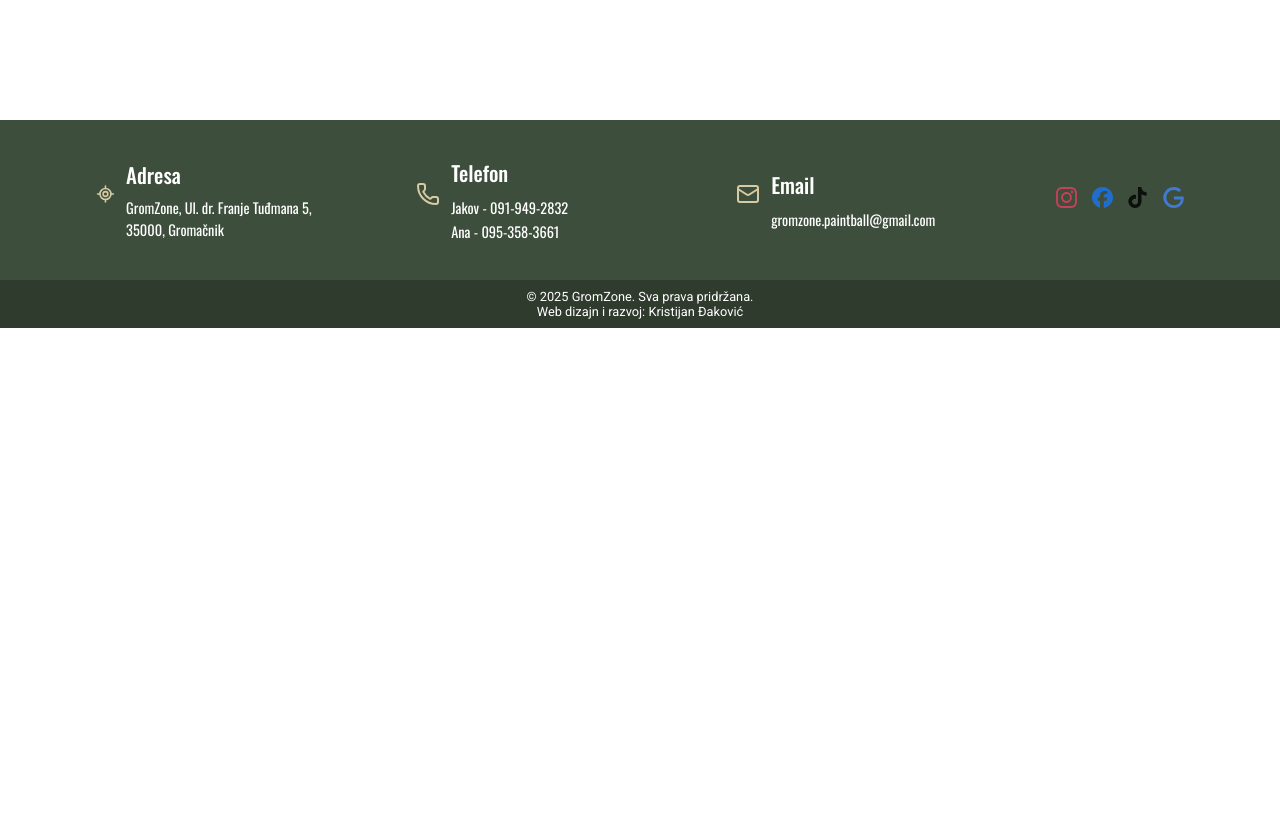
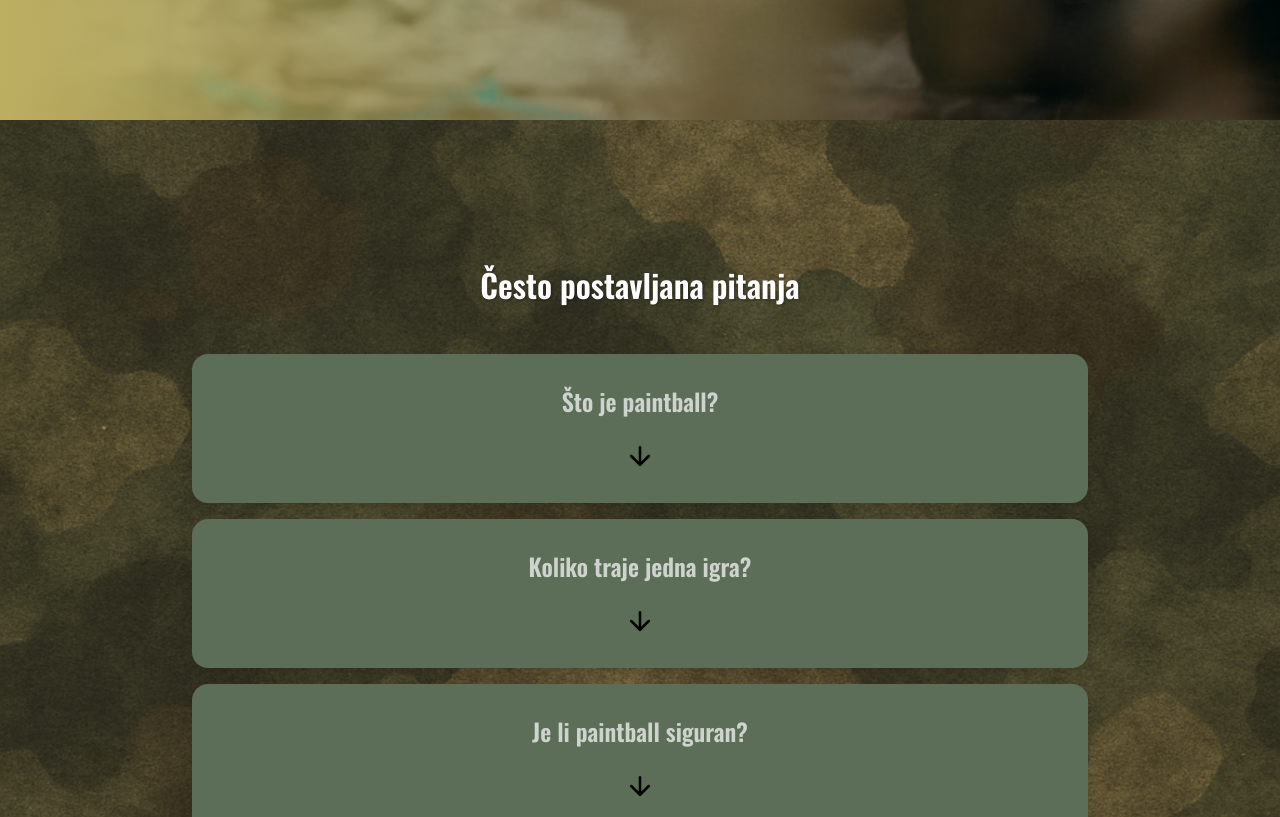
Before and after one commit to kristijan00/paintball, a Next.js app: page /faq in a window 1280 px wide. Before the commit this address had no page. Shown: the part 680-1497 px from the top of the page. Before the commit the page ends 1008 px from the top, so only its background shows below. Built offline with nearby package versions, Linux system fonts and the light colour scheme.

Commit message:
Implemented the FAQ page, changed background of pricing section.

```diff
--- /dev/null
+++ b/src/app/faq/page.module.scss
@@ -0,0 +1,3 @@
+@use '../themes/mixins.scss' as *;
+
+@include main-page;
--- /dev/null
+++ b/src/app/faq/page.tsx
@@ -0,0 +1,21 @@
+import styles from './page.module.scss';
+import Hero from '@/components/hero/hero';
+import Faq from '@/components/faq-section/faq';
+import Contact from '@/components/contact/contact';
+
+const FAQ = () => {
+
+  return (
+    <section className={styles.faqContainer}>
+      <Hero
+        title={'Često postavljana pitanja'}
+        backgroundImage={'/hero-2.jpg'}
+        description={'Ovdje možete pronaći odgovore na najčešće postavljana pitanja vezana uz naše paintball usluge. Ako imate dodatnih pitanja, slobodno nas kontaktirajte!'}
+        buttonText={''} />
+      <Faq />
+      <Contact />
+    </section>
+  );
+};
+
+export default FAQ;
--- /dev/null
+++ b/src/components/faq-section/faq.module.scss
@@ -0,0 +1,91 @@
+@use '../../app/themes/mixins.scss'as *;
+
+.faqContainer {
+  position             : relative;
+  min-height           : 100vh;
+  padding-top          : 12vh;
+  background           : url('../../../public/camo.png') center center;
+  background-attachment: fixed;
+  background-size      : cover;
+
+  .title {
+    @include section-title(white);
+  }
+
+  .faqList {
+    padding: 2rem 0;
+
+    .faqItem {
+      display         : flex;
+      flex-direction  : column;
+      align-items     : center;
+      justify-content : center;
+      background-color: var(--color-section-light);
+      border-radius   : 1rem;
+      padding         : 2rem;
+      width           : 70%;
+      margin          : 1rem auto;
+      box-shadow      : 0 4px 12px rgba(0, 0, 0, 0.1);
+      text-align      : center;
+
+      .question {
+        font-family  : var(--font-heading);
+        font-size    : 1.5rem;
+        color        : var(--color-text-overlays);
+        margin-bottom: 1rem;
+        opacity      : 0.7;
+        transition   : opacity 0.3s ease;
+        color        : white;
+
+        &:hover {
+          opacity: 1;
+        }
+      }
+
+      .active {
+        opacity: 1;
+      }
+
+      .answer {
+        overflow   : hidden;
+        font-family: var(--font-body);
+        font-size  : 1.1rem;
+        color      : var(--color-neutral);
+        line-height: 1.5;
+      }
+
+      .icon {
+        transition: color 0.3s ease;
+        margin-top: 0.5rem;
+        cursor    : pointer;
+
+        &:hover {
+          color: var(--color-cta);
+        }
+      }
+
+      .open {
+        transform : rotate(180deg);
+        transition: transform 0.3s ease;
+        color     : var(--color-cta);
+      }
+    }
+  }
+}
+
+
+@media (max-width: 768px) {
+  .faqContainer {
+    padding-top: 8vh;
+
+    .faqList {
+      .faqItem {
+        width: 90%;
+      }
+    }
+  }
+
+  .title {
+    font-size: 1.5rem;
+  }
+}
--- /dev/null
+++ b/src/components/faq-section/faq.tsx
@@ -0,0 +1,79 @@
+'use client';
+import React, { useState } from 'react';
+import styles from './faq.module.scss';
+import { motion, AnimatePresence } from 'framer-motion';
+import { ArrowDown } from 'lucide-react';
+
+const questions = [
+  {
+    question: 'Što je paintball?',
+    answer: 'Paintball je timska igra u kojoj se igrači natječu koristeći markere koji ispaljuju kuglice s bojom. Cilj igre je eliminirati protivnički tim ili ostvariti određene ciljeve na terenu.',
+  },
+  {
+    question: 'Koliko traje jedna igra?',
+    answer: 'Jedna igra obično traje između 10 i 20 minuta, ovisno o scenariju igre i broju igrača.',
+  },
+  {
+    question: 'Je li paintball siguran?',
+    answer: 'Da, paintball je siguran sport kada se poštuju pravila i koristi odgovarajuća zaštitna oprema. Svi igrači moraju nositi zaštitne maske i druge zaštitne elemente.',
+  },
+  {
+    question: 'Kako se pripremiti za paintball?',
+    answer: 'Preporučujemo da nosite udobnu odjeću koja može biti prljava, te da dođete s prijateljima ili timom. Također, važno je slušati upute instruktora prije početka igre.',
+  },
+  {
+    question: 'Mogu li igrati ako nikada prije nisam igrao paintball?',
+    answer: 'Naravno! Paintball je namijenjen svima, bez obzira na prethodno iskustvo. Naši instruktori će vam pružiti sve potrebne upute i obuku prije igre.',
+  },
+  {
+    question: 'Kako mogu rezervirati igru?',
+    answer: 'Rezervacije možete napraviti putem naše web stranice ili nas kontaktirati izravno putem telefona ili e-maila.',
+  },
+];
+
+const FAQ = () => {
+  const [openIndex, setOpenIndex] = useState<number | null>(null);
+
+  const handleToggle = (idx: number) => {
+    setOpenIndex(openIndex === idx ? null : idx);
+  };
+
+  return (
+    <section className={styles.faqContainer}>
+      <h2 className={styles.title}>Često postavljana pitanja</h2>
+      <div className={styles.faqList}>
+        {questions.map((item, index) => (
+          <div key={index} className={styles.faqItem}>
+            <h3
+              className={`${styles.question} ${openIndex === index ? styles.active : ''}`}
+              onClick={() => handleToggle(index)}
+              style={{ cursor: 'pointer' }}
+            >
+
+              {item.question}
+            </h3>
+            <AnimatePresence>
+              {openIndex === index && (
+                <motion.p
+                  className={styles.answer}
+                  initial={{ opacity: 0, height: 0 }}
+                  animate={{ opacity: 1, height: 'auto' }}
+                  exit={{ opacity: 0, height: 0 }}
+                  transition={{ duration: 0.3, ease: 'easeInOut' }}
+                >
+                  {item.answer}
+                </motion.p>
+              )}
+            </AnimatePresence>
+            <ArrowDown
+              className={`${styles.icon} ${openIndex === index ? styles.open : ''}`}
+              onClick={() => handleToggle(index)}
+              size={30} />
+          </div>
+        ))}
+      </div>
+    </section>
+  );
+};
+
+export default FAQ;
--- a/src/components/hero/hero.module.scss
+++ b/src/components/hero/hero.module.scss
@@ -13,6 +13,7 @@
   background-size: cover;
   color          : white;
   gap            : 1rem;
+  background-size: cover;
 
   .fadeBg {
     @include fade-bg();
@@ -38,8 +39,8 @@
   }
 
   .button {
-    cursor: pointer;
-    width: 25%;
+    cursor   : pointer;
+    width    : 25%;
     animation: bouncy 5s linear 0.5s;
     @include button-base();
   }
--- a/src/components/prices-section/prices-section.tsx
+++ b/src/components/prices-section/prices-section.tsx
@@ -22,12 +22,10 @@ const PricesSection = () => {
           whileHover={{
             y: -6,
             boxShadow: '0 8px 16px rgba(0,0,0,0.15)',
-            border: '3px solid var(--color-cta)',
             transition: { duration: 0.2 },
           }}
           whileTap={{
             scale: 0.98,
-            border: '3px solid var(--color-cta)',
             transition: { duration: 0.1 },
           }}>
           <h3 className={styles.priceTitle}><Package className={styles.icon} />Standardni paket</h3>
@@ -42,12 +40,10 @@ const PricesSection = () => {
           whileHover={{
             y: -6,
             boxShadow: '0 8px 16px rgba(0,0,0,0.15)',
-            border: '3px solid var(--color-cta)',
             transition: { duration: 0.2 },
           }}
           whileTap={{
             scale: 0.98,
-            border: '3px solid var(--color-cta)',
             transition: { duration: 0.1 },
           }}>
           <h3 className={styles.priceTitle}><Package className={styles.icon} />Premium paket</h3>
@@ -62,12 +58,10 @@ const PricesSection = () => {
           whileHover={{
             y: -6,
             boxShadow: '0 8px 16px rgba(0,0,0,0.15)',
-            border: '3px solid var(--color-cta)',
             transition: { duration: 0.2 },
           }}
           whileTap={{
             scale: 0.98,
-            border: '3px solid var(--color-cta)',
             transition: { duration: 0.1 },
           }}>
           <h3 className={styles.priceTitle}><Package className={styles.icon} />VIP paket</h3>
```
Also changed, not shown: src/components/prices-section/prices-section.module.scss (+17 -7 lines).
